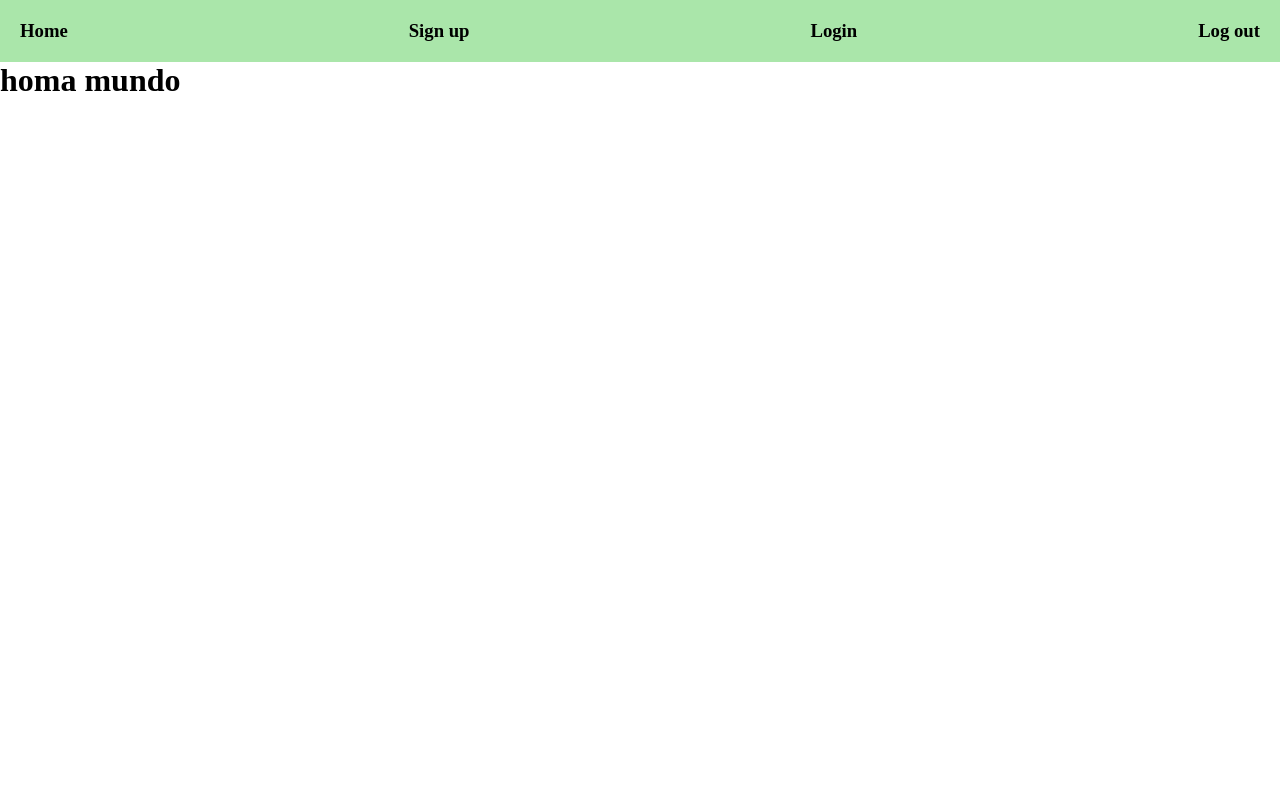
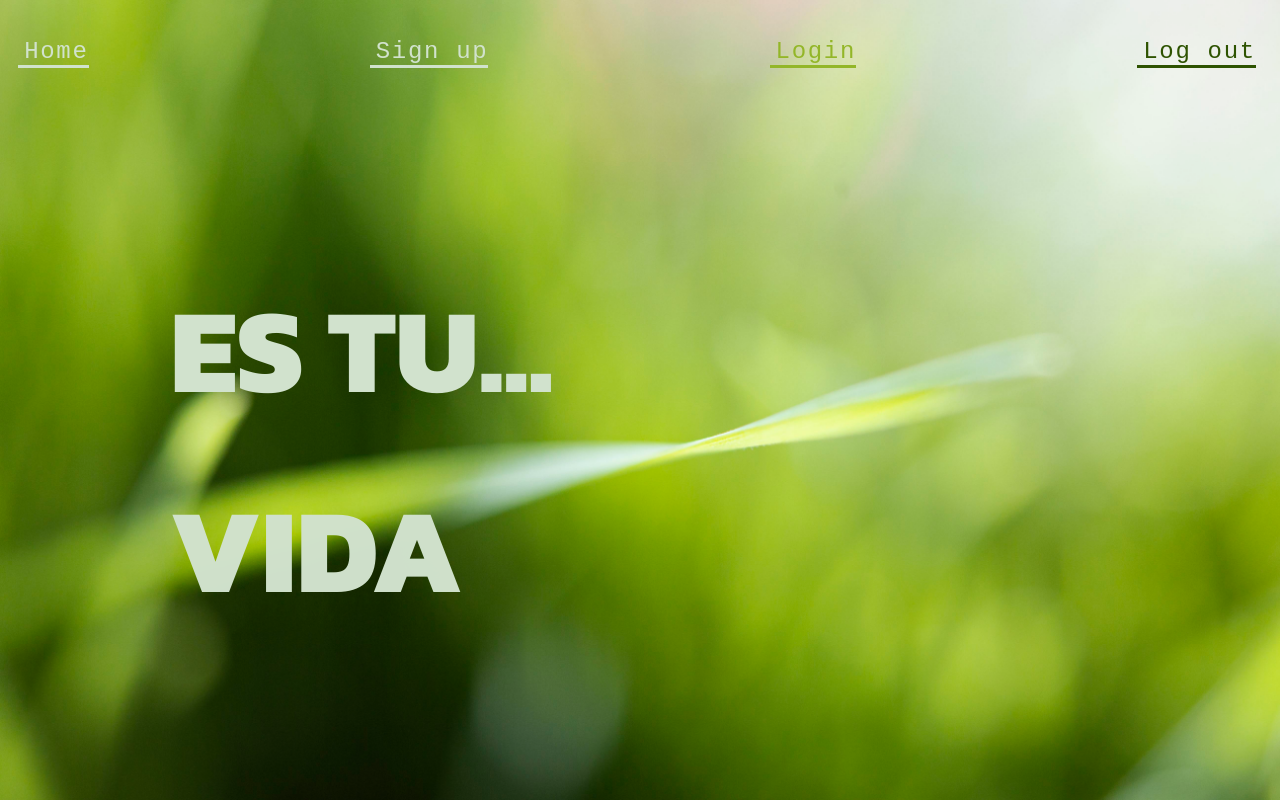
Before and after one commit to plperezp/estuHuella, a React (Vite) app: page / in a window 1280 px wide. Built offline with nearby package versions, Linux system fonts and the light colour scheme.

Commit message:
animaciones varias

```diff
--- a/package.json
+++ b/package.json
@@ -10,6 +10,7 @@
     "preview": "vite preview"
   },
   "dependencies": {
+    "@react-spring/web": "^9.7.5",
     "axios": "^1.7.7",
     "react": "^18.3.1",
     "react-dom": "^18.3.1",
--- /dev/null
+++ b/src/components/AnimationLogo.jsx
@@ -0,0 +1,59 @@
+import React, { useState, useCallback, useRef, useEffect } from 'react'
+import { useTransition, animated } from '@react-spring/web'
+import '../css/animationLogo.css'
+
+function AnimationLogo() {
+  const ref = useRef([])
+  const [items, setItems] = useState([])
+
+  const transitions = useTransition(items, {
+    from: {
+      opacity: 0,
+      height: 0,
+      innerHeight: 0,
+      transform: 'perspective(600px) rotateX(0deg)',
+      color: 'd1e2cd',
+    },
+    enter: [
+      { opacity: 1, height: 100, innerHeight: 100 },
+      { transform: 'perspective(600px) rotateX(180deg)', color: 'd1e2cd' },
+      { transform: 'perspective(600px) rotateX(0deg)' },
+    ],
+    leave: [{ color: 'd1e2cd' }, { innerHeight: 0 }, { opacity: 0, height: 0 }],
+    update: { color: 'd1e2cd' },
+  })
+
+  const reset = useCallback(() => {
+    ref.current.forEach(clearTimeout)
+    ref.current = []
+    setItems([])
+    ref.current.push(setTimeout(() => setItems(['ES TU...', 'MUNDO']), 2000))
+    ref.current.push(setTimeout(() => setItems(['ES TU...', 'VIDA']), 5000))
+    ref.current.push(setTimeout(() => setItems(['ES TU...', 'HUELLA']), 8000))
+  }, [])
+
+  useEffect(() => {
+    reset()
+    return () => ref.current.forEach(clearTimeout)
+  }, [reset])
+
+  return (
+    <div className={'container'}>
+      <div className={'main'}>
+        {transitions(({ innerHeight, ...rest }, item) => (
+          <animated.div
+            className={'transitionsItem'}
+            style={rest}
+            onClick={reset}
+          >
+            <animated.div style={{ overflow: 'hidden', height: innerHeight }}>
+              {item}
+            </animated.div>
+          </animated.div>
+        ))}
+      </div>
+    </div>
+  )
+}
+
+export default AnimationLogo
--- a/src/components/BtnNav.jsx
+++ b/src/components/BtnNav.jsx
@@ -1,8 +1,16 @@
-import React from 'react'
+import '../css/btnNav.css'
 
-function BtnNav() {
+function BtnNav(props) {
   return (
-    <div>BtnNav</div>
+    <section class="portfolio-experiment">
+      <a style={{ '--dynamic-color': props.color }}>
+        <span class="text">{props.value}</span>
+        <span class="line -right"></span>
+        <span class="line -top"></span>
+        <span class="line -left"></span>
+        <span class="line -bottom"></span>
+      </a>
+    </section>
   )
 }
 
--- a/src/components/NavBar.jsx
+++ b/src/components/NavBar.jsx
@@ -1,26 +1,33 @@
 import React from 'react'
 import { Link } from 'react-router-dom'
+import BtnNav from './BtnNav'
 
 function NavBar() {
   return (
-   <div style={{display:'flex', justifyContent:'space-between',alignItems:'flex-start',background:'#aae6aa', height:'10%', width:'100%', padding:'20px'}}>
-
-    <Link to={"/"}>
-    <h3>Home</h3>
-    </Link>
-    <Link to={"/signup"}>
-    <h3>Sign up</h3>
-    </Link>
-    <Link to={"/login"}>
-    <h3>Login</h3>
-    </Link>
-    <Link to={"/"}>
-    <h3>Log out</h3>
-    </Link>
-
-
-</div>
-
+    <div
+      style={{
+        display: 'flex',
+        justifyContent: 'space-between',
+        alignItems: 'flex-start',
+        background: 'transparent',
+        height: '10%',
+        width: '100%',
+        padding: '1px',
+      }}
+    >
+      <Link to={'/'}>
+        <BtnNav color={'#d1e2cd'} value={'Home'} />
+      </Link>
+      <Link to={'/signup'}>
+        <BtnNav color={'#d1e2cd'} value={'Sign up'} />
+      </Link>
+      <Link to={'/login'}>
+        <BtnNav color={'#93b628'} value={'Login'} />
+      </Link>
+      <Link to={'/'}>
+        <BtnNav color={'#2e5301'} value={'Log out'} />
+      </Link>
+    </div>
   )
 }
 
--- a/src/css/App.css
+++ b/src/css/App.css
@@ -1,3 +1,5 @@
+@import url('https://fonts.googleapis.com/css2?family=Kanit:ital,wght@0,100;0,200;0,300;0,400;0,500;0,600;0,700;0,800;0,900;1,100;1,200;1,300;1,400;1,500;1,600;1,700;1,800;1,900&display=swap');
+
 *,
 *::before,
 *::after {
@@ -13,6 +15,7 @@ html {
 }
 
 body {
+  font-family: 'Kanit', sans-serif;
   font-size: 100%;
   min-height: 100%;
   -webkit-overflow-scrolling: touch;
@@ -89,3 +92,4 @@ fieldset {
 th {
   font: inherit;
 }
+/*font-family: "Kanit", sans-serif;*/
--- /dev/null
+++ b/src/css/animationLogo.css
@@ -0,0 +1,31 @@
+.main {
+  min-width: 100px;
+  padding: 0 20px;
+  margin-left: 150px;
+  height: 260px;
+  font-family: 'Kanit', sans-serif;
+  font-size: 30px;
+}
+
+.transitionsItem {
+  overflow: hidden;
+  width: 100%;
+  color: #d1e2cd;
+  display: flex;
+  justify-content: flex-start;
+  align-items: center;
+  font-size: 4em;
+  font-weight: 800;
+  text-transform: uppercase;
+  will-change: transform, opacity, height;
+  white-space: nowrap;
+  cursor: pointer;
+  line-height: 80px;
+}
+
+.container {
+  display: flex;
+  align-items: center;
+  height: 100%;
+  justify-content: flex-start;
+}
--- /dev/null
+++ b/src/css/btnNav.css
@@ -0,0 +1,121 @@
+.portfolio-experiment a {
+  color: var(--dynamic-color);
+  padding: 0.7em calc(0.7em * 1.2);
+  display: inline-block;
+  border: 3px solid transparent;
+  position: relative;
+  font-size: 1.5em;
+  cursor: pointer;
+  letter-spacing: 0.07em;
+}
+
+.portfolio-experiment a .text {
+  font-family: proxima-nova, monospace;
+  transform: translate3d(0, 0.7em, 0);
+  display: block;
+  transition: transform 0.4s cubic-bezier(0.2, 0, 0, 1) 0.4s;
+}
+
+.portfolio-experiment a:after {
+  position: absolute;
+  content: '';
+  bottom: -3px;
+  left: calc(0.5em * 1.2);
+  right: calc(0.7em * 1.2);
+  height: 3px;
+  background: var(--dynamic-color);
+  transition: transform 0.8s cubic-bezier(1, 0, 0.37, 1) 0.2s,
+    right 0.2s cubic-bezier(0.04, 0.48, 0, 1) 0.6s,
+    left 0.4s cubic-bezier(0.04, 0.48, 0, 1) 0.6s;
+  transform-origin: left;
+}
+
+.portfolio-experiment .line {
+  position: absolute;
+  background: var(--dynamic-color);
+}
+
+.portfolio-experiment .line.-right,
+.portfolio-experiment .line.-left {
+  width: 3px;
+  bottom: -3px;
+  top: -3px;
+  transform: scale3d(1, 0, 1);
+}
+
+.portfolio-experiment .line.-top,
+.portfolio-experiment .line.-bottom {
+  height: 3px;
+  left: -3px;
+  right: -3px;
+  transform: scale3d(0, 1, 1);
+}
+
+.portfolio-experiment .line.-right {
+  right: -3px;
+  transition: transform 0.1s cubic-bezier(1, 0, 0.65, 1.01) 0.23s;
+  transform-origin: top;
+}
+
+.portfolio-experiment .line.-top {
+  top: -3px;
+  transition: transform 0.08s linear 0.43s;
+  transform-origin: left;
+}
+
+.portfolio-experiment .line.-left {
+  left: -3px;
+  transition: transform 0.08s linear 0.51s;
+  transform-origin: bottom;
+}
+
+.portfolio-experiment .line.-bottom {
+  bottom: -3px;
+  transition: transform 0.3s cubic-bezier(1, 0, 0.65, 1.01);
+  transform-origin: right;
+}
+
+.portfolio-experiment a:hover .text,
+.portfolio-experiment a:active .text {
+  transform: translate3d(0, 0, 0);
+  transition: transform 0.6s cubic-bezier(0.2, 0, 0, 1) 0.4s;
+}
+
+.portfolio-experiment a:hover:after,
+.portfolio-experiment a:active:after {
+  transform: scale3d(0, 1, 1);
+  right: -3px;
+  left: -3px;
+  transform-origin: right;
+  transition: transform 0.2s cubic-bezier(1, 0, 0.65, 1.01) 0.17s,
+    right 0.2s cubic-bezier(1, 0, 0.65, 1.01), left 0s 0.3s;
+}
+
+.portfolio-experiment a:hover .line,
+.portfolio-experiment a:active .line {
+  transform: scale3d(1, 1, 1);
+}
+
+.portfolio-experiment a:hover .line.-right,
+.portfolio-experiment a:active .line.-right {
+  transition: transform 0.1s cubic-bezier(1, 0, 0.65, 1.01) 0.2s;
+  transform-origin: bottom;
+}
+
+.portfolio-experiment a:hover .line.-top,
+.portfolio-experiment a:active .line.-top {
+  transition: transform 0.08s linear 0.4s;
+  transform-origin: right;
+}
+
+.portfolio-experiment a:hover .line.-left,
+.portfolio-experiment a:active .line.-left {
+  transition: transform 0.08s linear 0.48s;
+  transform-origin: top;
+}
+
+.portfolio-experiment a:hover .line.-bottom,
+.portfolio-experiment a:active .line.-bottom {
+  transition: transform 0.5s cubic-bezier(0, 0.53, 0.29, 1) 0.56s;
+  transform-origin: left;
+}
--- /dev/null
+++ b/src/css/dashboard.css
@@ -0,0 +1,6 @@
+.home-container {
+  height: 100vh;
+  background-image: url('../assets/home-fondo.jpg');
+  background-size: cover;
+  background-repeat: no-repeat;
+}
--- a/src/pages/Dashboard.jsx
+++ b/src/pages/Dashboard.jsx
@@ -1,13 +1,14 @@
 import React from 'react'
 import NavBar from '../components/NavBar'
+import '../css/dashboard.css'
+import AnimationLogo from '../components/AnimationLogo'
 
 function Dashboard() {
   return (
-    <div >
-
-      <NavBar/>
-      <div style={{height:'90%'}}>
-       <h1>homa mundo</h1>
+    <div className="home-container">
+      <NavBar />
+      <div style={{ height: '90%' }}>
+        <AnimationLogo />
       </div>
     </div>
   )
```
Also changed, not shown: src/assets/home-fondo.jpg (added), 1 other file (tests, documents, lock files or other folders).
